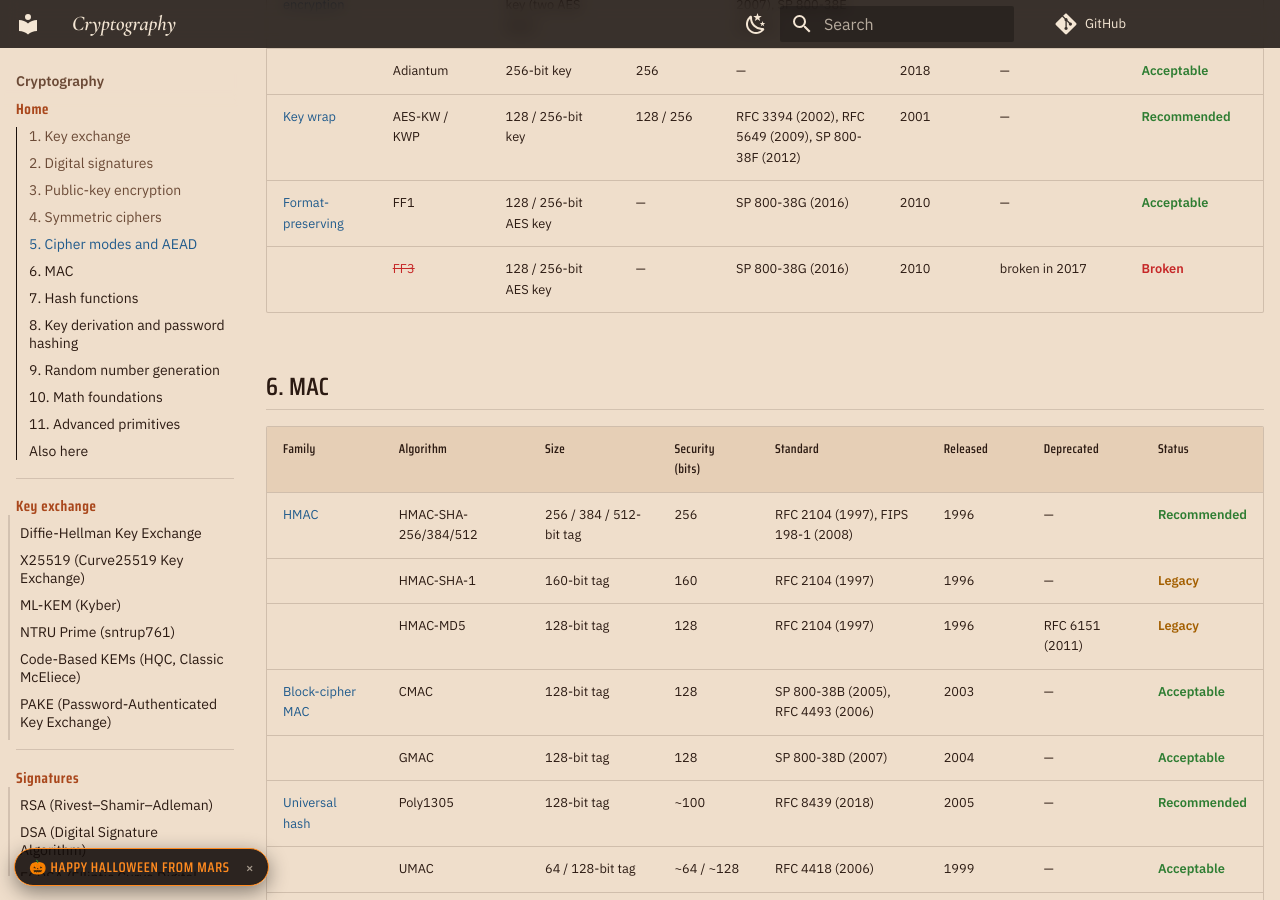
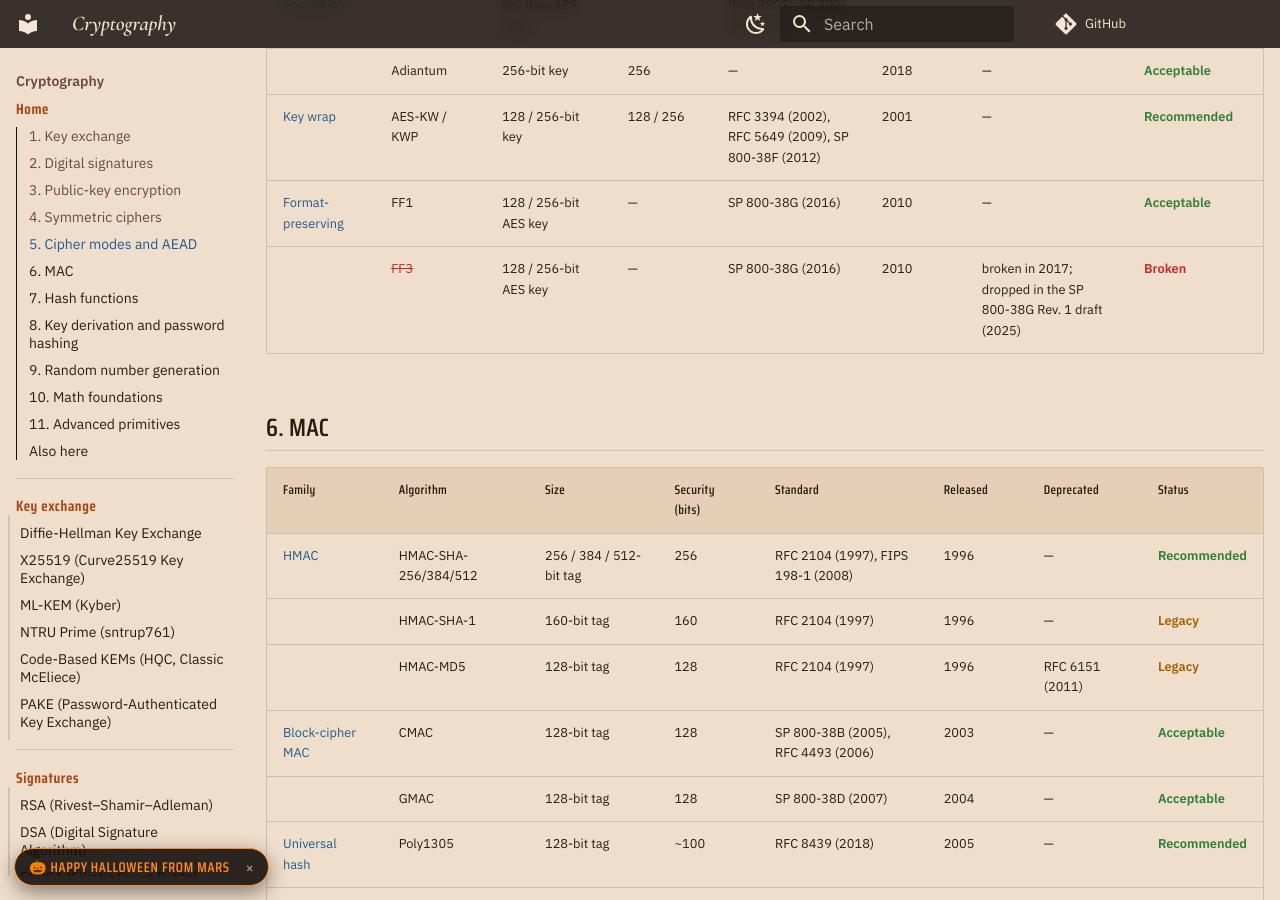
Before and after one commit to TTMathCS/cryptography, an MkDocs documentation site: the page built from docs/index.md, in a window 1280 px wide and 900 px high, scrolled down 6665 px. Built offline with MkDocs 1.6.1 and Material for MkDocs 9.7.7, drawn with Linux system fonts in a browser that asks for light colours; comment, search, counter and statistics services are not loaded.

Commit message:
UMAC bounds from RFC 4418; FF3 dropped in the SP 800-38G revision draft

```diff
--- a/docs/index.md
+++ b/docs/index.md
@@ -120,7 +120,7 @@
 | | Adiantum | 256-bit key | 256 | — | 2018 | — | Acceptable |
 | [Key wrap](05-modes-aead/Key-Wrap.md) | AES-KW / KWP | 128 / 256-bit key | 128 / 256 | RFC 3394 (2002), RFC 5649 (2009), SP 800-38F (2012) | 2001 | — | Recommended |
 | [Format-preserving](05-modes-aead/Format-Preserving.md) | FF1 | 128 / 256-bit AES key | — | SP 800-38G (2016) | 2010 | — | Acceptable |
-| | FF3 | 128 / 256-bit AES key | — | SP 800-38G (2016) | 2010 | broken in 2017 | Broken |
+| | FF3 | 128 / 256-bit AES key | — | SP 800-38G (2016) | 2010 | broken in 2017; dropped in the SP 800-38G Rev. 1 draft (2025) | Broken |
 
 ## 6. MAC
 
@@ -132,7 +132,7 @@
 | [Block-cipher MAC](06-mac/Block-Cipher-MACs.md) | CMAC | 128-bit tag | 128 | SP 800-38B (2005), RFC 4493 (2006) | 2003 | — | Acceptable |
 | | GMAC | 128-bit tag | 128 | SP 800-38D (2007) | 2004 | — | Acceptable |
 | [Universal hash](06-mac/Universal-Hash-MACs.md) | Poly1305 | 128-bit tag | ~100 | RFC 8439 (2018) | 2005 | — | Recommended |
-| | UMAC | 64 / 128-bit tag | ~64 / ~128 | RFC 4418 (2006) | 1999 | — | Acceptable |
+| | UMAC | 64 / 128-bit tag | ~60 / ~120 | RFC 4418 (2006) | 1999 | — | Acceptable |
 | KMAC | KMAC128/256 | any tag length | 128 / 256 | SP 800-185 (2016) | 2016 | — | Acceptable |
 | SipHash | SipHash | 128-bit key, 64-bit tag | 64 | — | 2012 | — | Acceptable |
 
```
